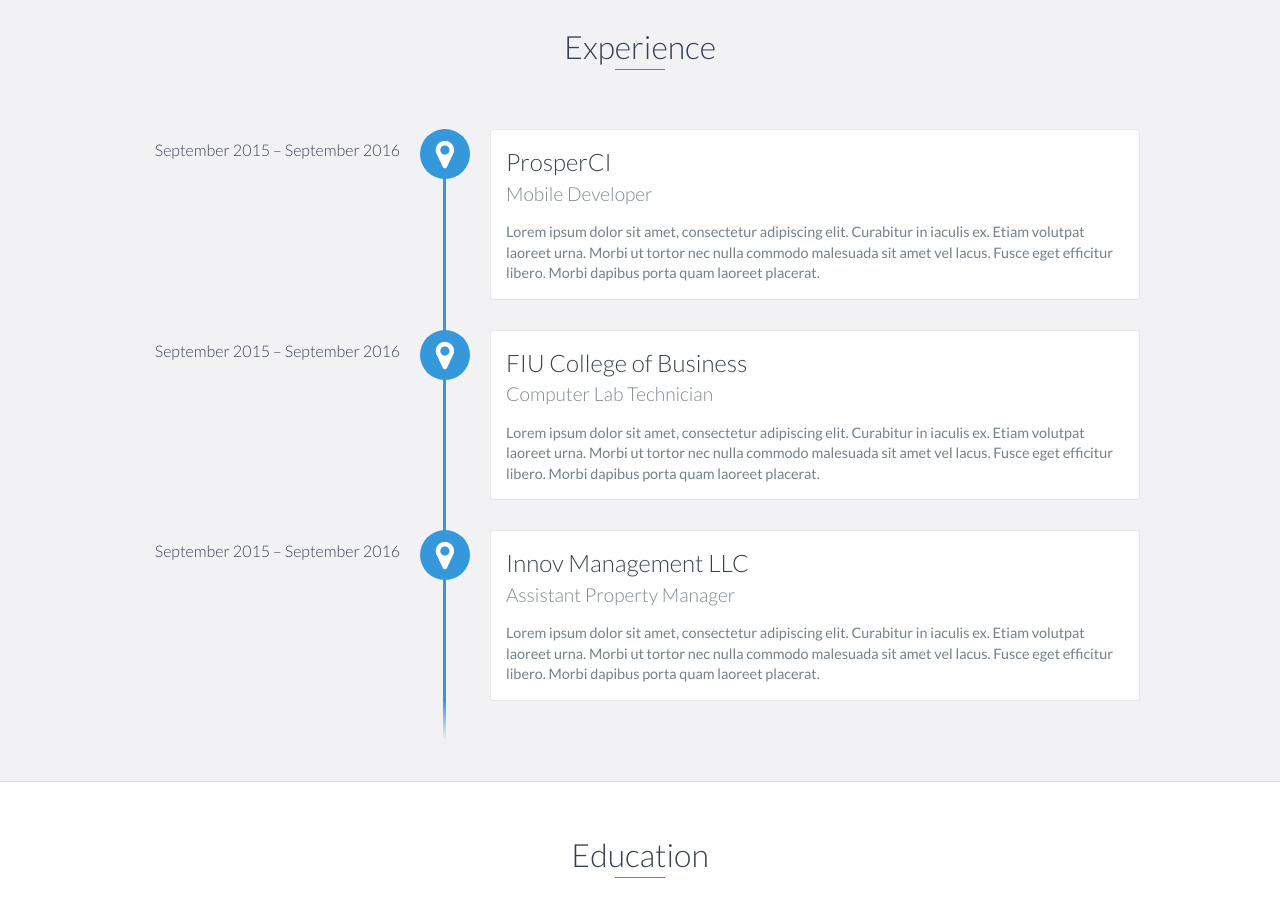
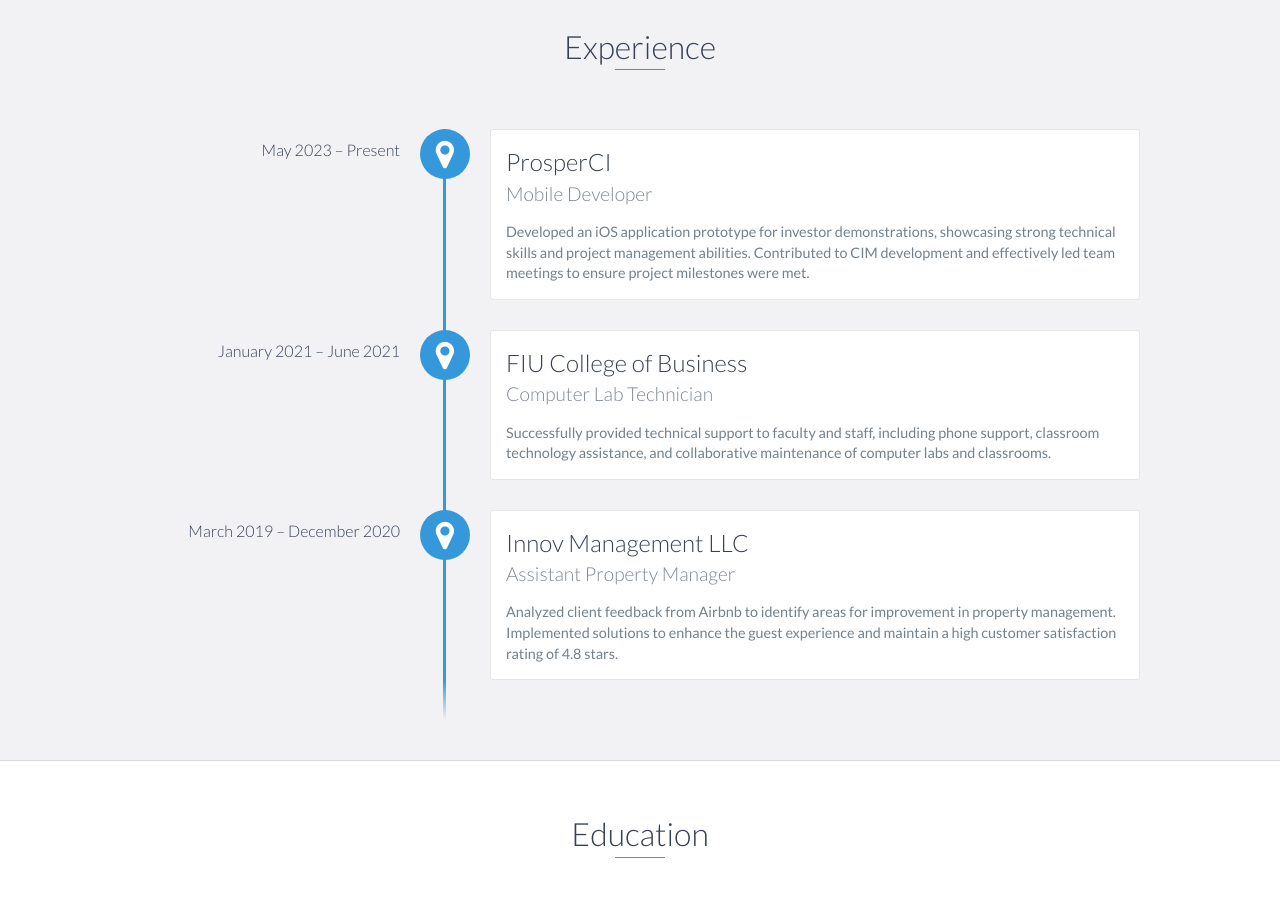
Before and after one commit to EliBen8/EliBen8.github.io, a website: page index.html in a window 1280 px wide. Shown: the part 1160-2064 px from the top of the page. Drawn offline with nearby package versions, Linux system fonts and the light colour scheme.

Commit message:
Edited the experience section

```diff
--- a/index.html
+++ b/index.html
@@ -87,27 +87,27 @@
     <div id="experience" class="background-alt">
         <h2 class="heading">Experience</h2>
         <div id="experience-timeline">
-            <div data-date="September 2015 – September 2016">
+            <div data-date="May 2023 – Present">
                 <h3>ProsperCI</h3>
                 <h4>Mobile Developer</h4>
                 <p>
-                    Lorem ipsum dolor sit amet, consectetur adipiscing elit. Curabitur in iaculis ex. Etiam volutpat laoreet urna. Morbi ut tortor nec nulla commodo malesuada sit amet vel lacus. Fusce eget efficitur libero. Morbi dapibus porta quam laoreet placerat.
+                    Developed an iOS application prototype for investor demonstrations, showcasing strong technical skills and project management abilities. Contributed to CIM development and effectively led team meetings to ensure project milestones were met.
                 </p>
             </div>
 
-            <div data-date="September 2015 – September 2016">
+            <div data-date="January 2021 – June 2021">
                 <h3>FIU College of Business</h3>
                 <h4>Computer Lab Technician</h4>
                 <p>
-                    Lorem ipsum dolor sit amet, consectetur adipiscing elit. Curabitur in iaculis ex. Etiam volutpat laoreet urna. Morbi ut tortor nec nulla commodo malesuada sit amet vel lacus. Fusce eget efficitur libero. Morbi dapibus porta quam laoreet placerat.
+                    Successfully provided technical support to faculty and staff, including phone support, classroom technology assistance, and collaborative maintenance of computer labs and classrooms.
                 </p>
             </div>
 
-            <div data-date="September 2015 – September 2016">
+            <div data-date="March 2019 – December 2020">
                 <h3>Innov Management LLC</h3>
                 <h4>Assistant Property Manager</h4>
                 <p>
-                    Lorem ipsum dolor sit amet, consectetur adipiscing elit. Curabitur in iaculis ex. Etiam volutpat laoreet urna. Morbi ut tortor nec nulla commodo malesuada sit amet vel lacus. Fusce eget efficitur libero. Morbi dapibus porta quam laoreet placerat.
+                    Analyzed client feedback from Airbnb to identify areas for improvement in property management. Implemented solutions to enhance the guest experience and maintain a high customer satisfaction rating of 4.8 stars.
                 </p>
             </div>
         </div>
```
